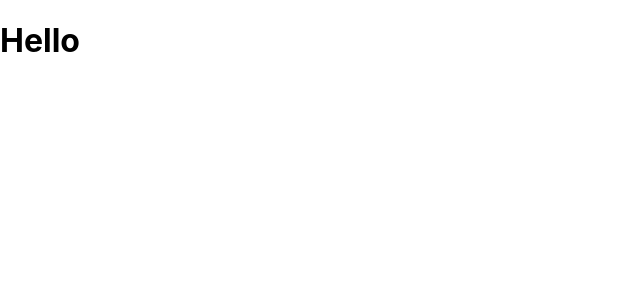
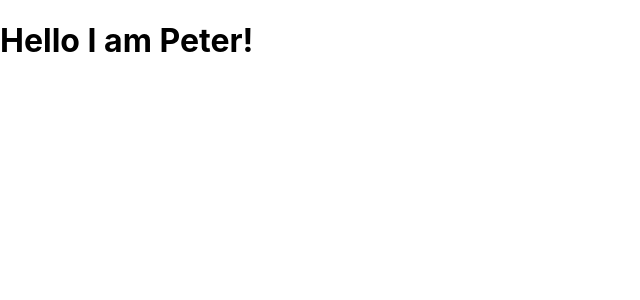
Before and after one commit to kazuto0291/typescript-react, a React (Create React App) app: page / in a window 1280 px wide. Shown: the top 300 px of the page, without its empty margins (0-640 px from the left). Built offline with nearby package versions, Linux system fonts and the light colour scheme.

Commit message:
propsに型をつける

```diff
--- a/src/App.tsx
+++ b/src/App.tsx
@@ -1,10 +1,11 @@
 import React from 'react';
+import Hello from './components/Hello/Hello';
 
 function App() {
   return (
     <div className="App">
       <header className="App-header">
-        <h1>Hello</h1>
+        <Hello message="I am Peter!"></Hello>
       </header>
     </div>
   );
--- /dev/null
+++ b/src/components/Hello/Hello.tsx
@@ -0,0 +1,14 @@
+import React from 'react';
+type HelloProps = {
+  message: string;
+}
+
+const Hello = (props: HelloProps) => {
+  return(
+    <h1>
+      Hello {props.message}
+    </h1>
+  )
+}
+
+export default Hello;
```
